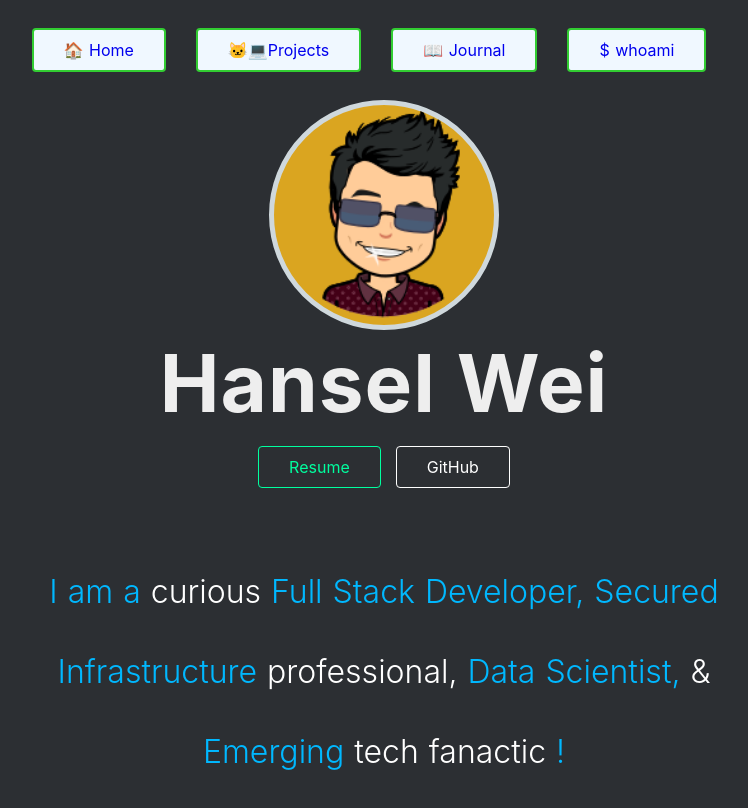
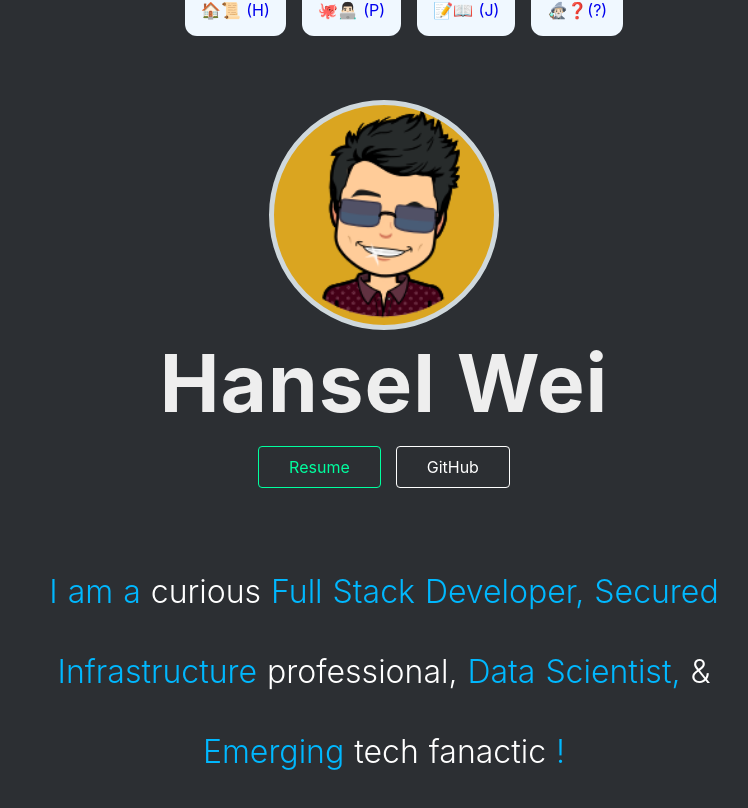
Before and after one commit to Uvacoder/test-abclinks2, a Nuxt app: page / in a window 1280 px wide. Shown: the top 808 px of the page, without its empty margins (256-1004 px from the left). Built offline with nearby package versions, Linux system fonts and the light colour scheme; a web font is replaced by a local one.

Commit message:
Improved Nav and UX

```diff
--- a/components/AppNav.vue
+++ b/components/AppNav.vue
@@ -2,16 +2,16 @@
   <div>
     <ul>
       <li>
-        <nuxt-link exact to="/">🏠 Home</nuxt-link>
+        <nuxt-link exact to="/">🏠📜 (H)</nuxt-link>
       </li>
       <li>
-        <nuxt-link exact to="/Projects">🐱‍💻Projects</nuxt-link>
+        <nuxt-link exact to="/Projects">🐙👨🏻‍💻 (P)</nuxt-link>
       </li>
       <li>
-        <nuxt-link exact to="/StayCurious">📖 Journal</nuxt-link>
+        <nuxt-link exact to="/StayCurious">📝📖 (J)</nuxt-link>
       </li>
       <li>
-        <nuxt-link exact to="/whoami">$ whoami</nuxt-link>
+        <nuxt-link exact to="/whoami">🧙🏻‍♂️❓(?)</nuxt-link>
       </li>
     </ul>
   </div>
@@ -25,21 +25,21 @@ export default {};
 div {
   display: flex;
   justify-content: center;
-  align-items: center;
+  align-items: top center;
   flex-shrink: inherit;
   width: 100vw;
   height: 100px;
 
   ul {
-    padding-left: 0;
-
     li {
-      display: inline-block;
-      margin-right: 30px;
-      border-radius: 4px;
-      border: 2px solid limegreen;
+      display: inline;
+      margin: 0.5em;
+      border-radius: 0.75em;
       background-color: aliceblue;
-      padding: 10px 30px;
+      padding: 1em;
+      position: center;
+      overflow-x: hidden;
+      z-index: 1;
 
       a {
         text-decoration: none;
--- a/components/Bitmoji.vue
+++ b/components/Bitmoji.vue
@@ -6,7 +6,7 @@
 
 <style>
 .bitmojiAni {
-  border-radius: 250px;
+  border-radius: 350px;
   box-sizing: border-box;
   background-color: goldenrod;
   border: 5px solid #cfd8dc;
--- a/pages/projects.vue
+++ b/pages/projects.vue
@@ -3,20 +3,20 @@
     <section>
       <h1>Projects</h1>
       <div v-for="project in githubProjects" :key="project.id" class="project">
-                <h3><a target="_blank" :href="project.html_url">{{project.name}}</a></h3>
+        <h3>
+          <a target="_blank" :href="project.html_url">{{project.name}}</a>
+        </h3>
         <p class="stars">🌟 {{ project.stargazers_count }}</p>
         <p>{{ project.homepage }}</p>
         <p>{{ project.description }}</p>
       </div>
     </section>
-        <aside>
-
-        </aside>
+    <aside></aside>
   </main>
 </template>
 
 <script>
-    import { mapState } from 'vuex';
+import { mapState } from "vuex";
 
 export default {
   computed: {
@@ -26,26 +26,23 @@
     this.$store.dispatch("getGithubProjects");
   }
 };
-
 </script>
 
 <style lang="scss" scoped>
-
 main {
-    width: 80vw;
-    margin: 2% 8%;
+  width: 100vw;
+  margin: 2% 15%;
   display: grid;
-    grid-template-columns: 2fr 1fr;
+  grid-template-columns: 2fr 0.5fr;
   grid-template-rows: 1fr;
   grid-column-gap: 50px;
   grid-row-gap: 0px;
 
   section {
     grid-area: 1 / 1 / 2 / 2;
-        color:black;
+    color: black;
     padding: 30px;
     background: #eee;
-
   }
 
   aside {
@@ -59,7 +56,6 @@ main {
     background: #2c2f33;
     box-shadow: 5px 5px;
   }
-
 }
 
 .stars {
@@ -70,14 +66,15 @@ main {
   padding: 30px;
   color: #171515;
 
-
   h3 {
-        a {text-decoration:none};
-        font-family: -apple-system, BlinkMacSystemFont, 'Segoe UI', Roboto, Oxygen, Ubuntu, Cantarell, 'Open Sans', 'Helvetica Neue', sans-serif;
+    a {
+      text-decoration: none;
+    }
+    font-family: -apple-system, BlinkMacSystemFont, "Segoe UI", Roboto, Oxygen,
+      Ubuntu, Cantarell, "Open Sans", "Helvetica Neue", sans-serif;
     font-size: 35px;
-
   }
-    p{
+  p {
     font-size: 25px;
   }
 }
```
Lines whose indentation alone changed are shown as unchanged.
